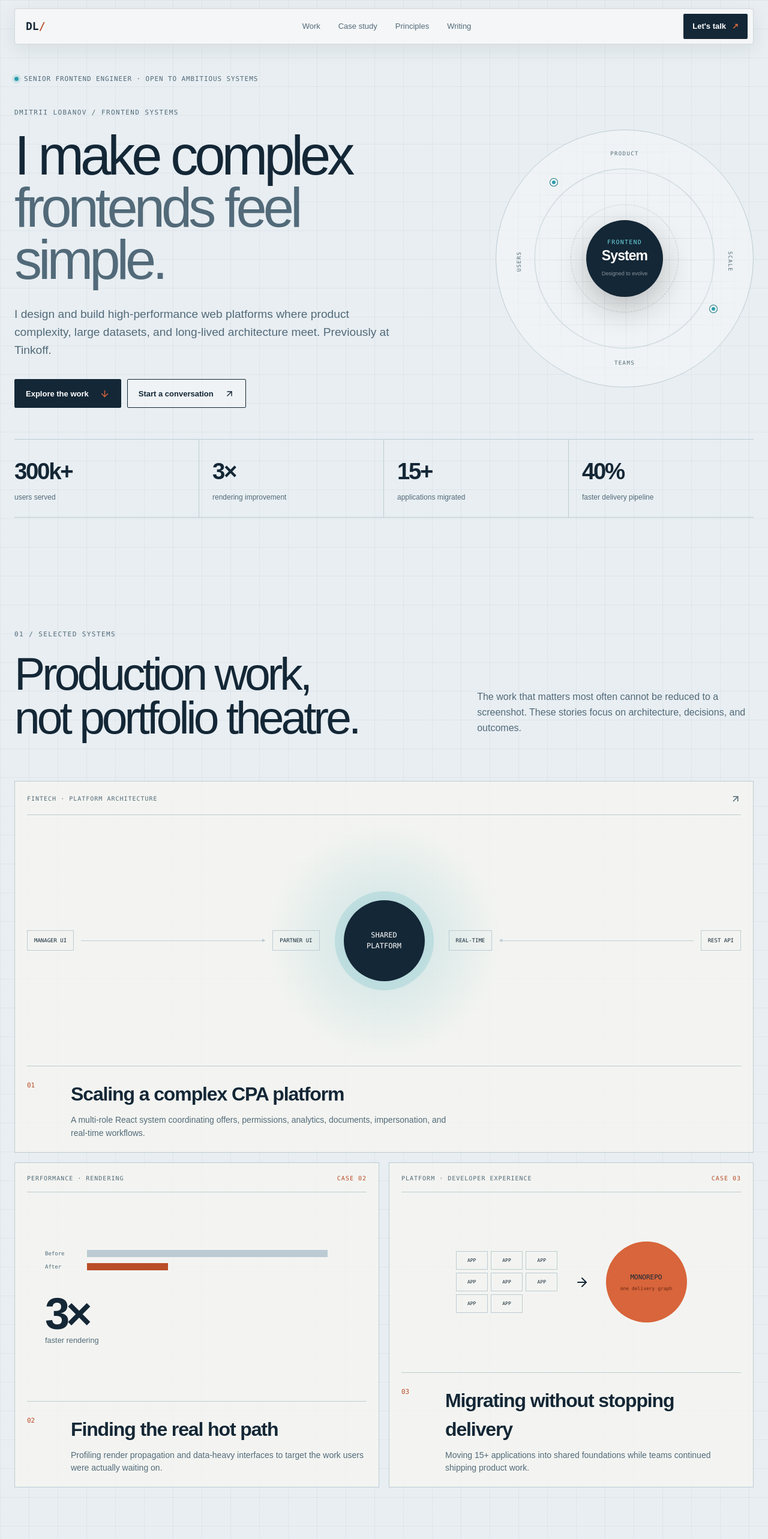
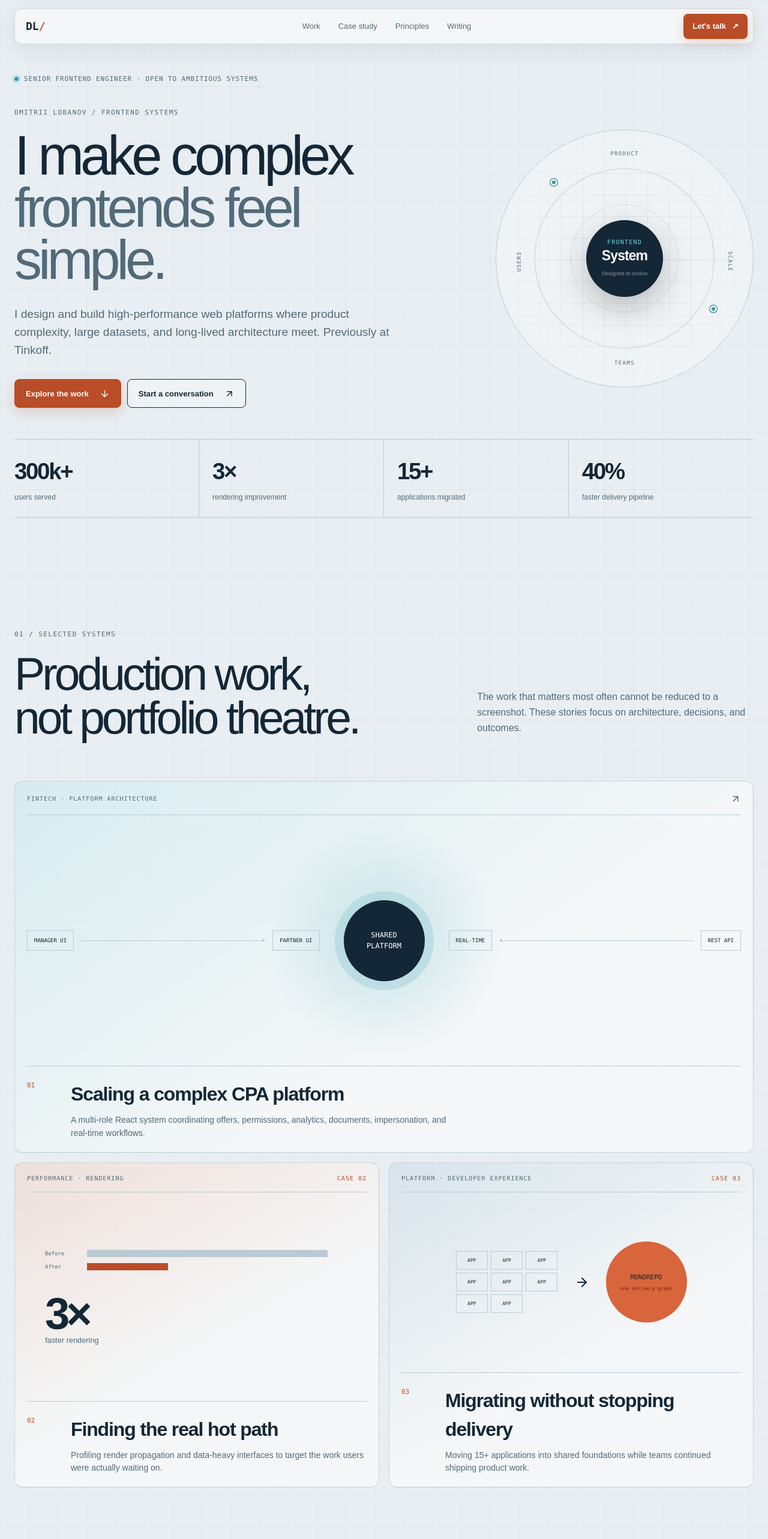
Before and after one commit to Dmitrii-Lobanov/portfolio, a Next.js app: page / in a window 1280 px wide. Shown: the top 2566 px of the page at 60% size. Built offline with nearby package versions, Linux system fonts and the light colour scheme.

Commit message:
feat: Visual updates

```diff
--- a/src/app/globals.css
+++ b/src/app/globals.css
@@ -20,6 +20,10 @@
   --dark: #102a3a;
   --dark-soft: #173b4d;
   --dark-text: #eaf2f4;
+  --radius-control: 8px;
+  --radius-card: 14px;
+  --radius-panel: 20px;
+  --radius-section: 28px;
   --max-width: 1240px;
 }
 
@@ -72,7 +76,7 @@ a {
   align-items: center;
   background: rgba(245, 247, 248, 0.9);
   border: 1px solid rgba(20, 39, 54, 0.14);
-  border-radius: 4px;
+  border-radius: 12px;
   backdrop-filter: blur(16px);
   box-shadow: 0 8px 30px rgba(20, 39, 54, 0.08);
 }
@@ -102,14 +106,15 @@ a {
   gap: 10px;
   align-items: center;
   padding: 11px 15px;
-  background: var(--ink);
+  background: var(--acid-dark);
   color: white;
   font-size: 13px;
   font-weight: 600;
-  border-radius: 2px;
+  border-radius: var(--radius-control);
+  box-shadow: 0 6px 18px rgba(185, 77, 40, 0.18);
 }
 .nav-contact span {
-  color: var(--acid);
+  color: white;
 }
 
 .hero-section,
@@ -199,7 +204,7 @@ a {
   justify-content: center;
   gap: 18px;
   border: 1px solid var(--ink);
-  border-radius: 2px;
+  border-radius: var(--radius-control);
   font-size: 13px;
   font-weight: 600;
   transition:
@@ -210,14 +215,25 @@ a {
   transform: translateY(-2px);
 }
 .button-primary {
-  background: var(--ink);
+  background: var(--acid-dark);
+  border-color: var(--acid-dark);
   color: white;
+  box-shadow: 0 8px 22px rgba(185, 77, 40, 0.2);
 }
 .button-primary svg {
-  color: var(--acid);
+  color: white;
 }
 .button-secondary {
   background: rgba(245, 247, 248, 0.55);
+}
+.button-primary:hover {
+  background: #a94222;
+  border-color: #a94222;
+  box-shadow: 0 12px 28px rgba(185, 77, 40, 0.26);
+}
+.button-secondary:hover {
+  background: var(--paper-bright);
+  border-color: var(--cyan-dark);
 }
 
 .system-orbit {
@@ -390,17 +406,42 @@ a {
 .work-card {
   min-height: 540px;
   padding: 20px;
-  background: rgba(248, 247, 242, 0.72);
-  border: 1px solid var(--line);
+  background: rgba(245, 247, 248, 0.88);
+  border: 1px solid rgba(82, 106, 121, 0.24);
+  border-radius: var(--radius-card);
+  overflow: hidden;
   display: flex;
   flex-direction: column;
   transition:
     transform 180ms ease,
-    box-shadow 180ms ease;
+    box-shadow 180ms ease,
+    border-color 180ms ease;
 }
 .work-card:hover {
   transform: translateY(-4px);
-  box-shadow: 0 18px 50px rgba(23, 25, 22, 0.08);
+  border-color: rgba(42, 157, 171, 0.58);
+  box-shadow: 0 20px 52px rgba(16, 42, 58, 0.11);
+}
+.work-card-featured {
+  background: linear-gradient(
+    145deg,
+    rgba(207, 235, 239, 0.7),
+    rgba(245, 247, 248, 0.92) 58%
+  );
+}
+.work-grid > .work-card:nth-child(2) {
+  background: linear-gradient(
+    150deg,
+    rgba(242, 217, 207, 0.7),
+    rgba(245, 247, 248, 0.94) 56%
+  );
+}
+.work-grid > .work-card:nth-child(3) {
+  background: linear-gradient(
+    150deg,
+    rgba(214, 226, 234, 0.88),
+    rgba(245, 247, 248, 0.94) 58%
+  );
 }
 .work-card-featured {
   grid-column: 1 / -1;
@@ -581,6 +622,8 @@ a {
   padding: 130px max(24px, calc((100% - var(--max-width)) / 2));
   background: var(--dark);
   color: var(--dark-text);
+  border-radius: var(--radius-section);
+  box-shadow: 0 30px 70px rgba(16, 42, 58, 0.16);
 }
 .case-study-intro {
   display: grid;
@@ -650,6 +693,8 @@ a {
   padding: 25px;
   background: var(--paper-bright);
   color: var(--ink);
+  border-radius: var(--radius-panel);
+  box-shadow: 0 18px 45px rgba(5, 20, 29, 0.2);
 }
 .architecture-caption {
   display: flex;
@@ -793,6 +838,7 @@ a {
   padding-left: 14px;
   padding-right: 14px;
   background: rgba(245, 247, 248, 0.72);
+  border-radius: var(--radius-control);
 }
 .article-index {
   font: 10px var(--font-geist-mono);
@@ -915,6 +961,14 @@ a {
   border-top: 1px solid rgba(255, 255, 255, 0.2);
   border-bottom: 1px solid rgba(255, 255, 255, 0.2);
   font-size: 14px;
+  transition:
+    padding 180ms ease,
+    border-color 180ms ease;
+}
+.contact-email:hover {
+  padding-right: 12px;
+  padding-left: 12px;
+  border-color: var(--acid);
 }
 .contact-email svg:first-child {
   color: var(--acid);
@@ -1127,6 +1181,7 @@ a {
   .contact-section {
     width: calc(100% - 12px);
     padding: 90px 20px;
+    border-radius: 18px;
   }
   .case-steps article {
     grid-template-columns: 38px 1fr;
```
